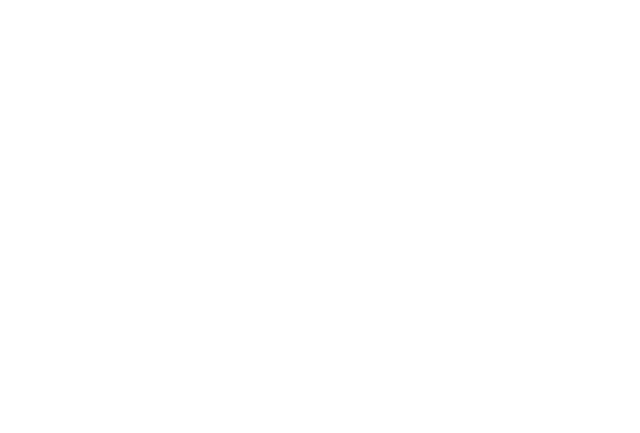
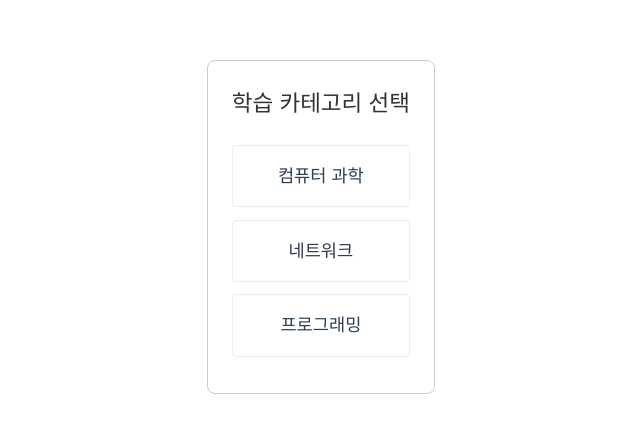
Before and after one commit to co2plant/TypingProject, a Vue app: page /categories in a window 1280 px wide. Before the commit this address had no page. Shown: the part 173-606 px from the top of the page, without its empty margins (205-845 px from the left). Built offline with nearby package versions, Linux system fonts and the light colour scheme.

Commit message:
Feat: Add Category

```diff
--- a/src/components/ContentList.vue
+++ b/src/components/ContentList.vue
@@ -1,19 +1,34 @@
 <script setup>
-import { ref, computed } from 'vue' // computed 추가
+import { ref, computed, defineProps } from 'vue' // defineProps 추가
 import { useRouter } from 'vue-router'
 import typingContents from '@/data/typingContents.json'
+
+// filterCategory prop 정의
+const props = defineProps({
+    filterCategory: {
+        type: String,
+        default: null
+    }
+})
 
 const contents = ref(typingContents)
 const router = useRouter()
 
-// 콘텐츠를 카테고리별로 그룹화하는 계산된 속성
+// 콘텐츠를 카테고리별로 그룹화하거나, 특정 카테고리만 필터링
 const groupedContents = computed(() => {
     const groups = {}
-    contents.value.forEach(content => {
-    if (!groups[content.category]) {
-      groups[content.category] = []
+    const filteredContents = props.filterCategory
+        ? contents.value.filter(content => content.category === props.filterCategory)
+        : contents.value
+
+    filteredContents.forEach(content => {
+        // filterCategory가 있으면 모든 콘텐츠를 단일 그룹('' 키)으로 묶거나,
+        // 없으면 기존처럼 카테고리별로 그룹화
+        const groupKey = props.filterCategory ? '' : content.category
+        if (!groups[groupKey]) {
+            groups[groupKey] = []
         }
-    groups[content.category].push(content)
+        groups[groupKey].push(content)
     })
     return groups
 })
@@ -25,12 +40,14 @@
 
 <template>
     <div class="content-list">
-        <h2>학습 콘텐츠 선택</h2>
-        <!-- 카테고리별 그룹 반복 -->
-        <div v-for="(categoryContents, category) in groupedContents" :key="category" class="category-group">
-            <h3>{{ category }}</h3>
+        <!-- filterCategory가 있으면 해당 카테고리 이름 표시, 없으면 전체 목록 제목 표시 -->
+        <h2>{{ props.filterCategory ? `${props.filterCategory} 학습 콘텐츠` : '학습 콘텐츠 선택' }}</h2>
+        <!-- 카테고리별 그룹 반복 (filterCategory가 있으면 그룹은 하나) -->
+        <div v-for="(categoryContents, category) in groupedContents" :key="category || 'filtered'"
+            class="category-group">
+            <!-- filterCategory가 없을 때만 카테고리 제목 표시 -->
+            <h3 v-if="!props.filterCategory">{{ category }}</h3>
             <ul>
-                <!-- 해당 카테고리의 콘텐츠 목록 반복 -->
                 <li v-for="content in categoryContents" :key="content.id" @click="selectContent(content.id)">
                     {{ content.title }}
                 </li>
@@ -70,6 +87,7 @@
 li:hover {
     background-color: #f0f0f0;
 }
+
 .category-group {
     margin-bottom: 2rem;
 }
--- a/src/router/index.js
+++ b/src/router/index.js
@@ -2,6 +2,8 @@
 import HomeView from '../views/HomeView.vue'
 import PracticeView from '../views/PracticeView.vue'
 import ResultView from '../views/ResultView.vue'
+import CategorySelectionView from '../views/CategorySelectionView.vue' // 추가
+import CategoryContentView from '../views/CategoryContentView.vue' // 추가
 
 const router = createRouter({
   history: createWebHistory(import.meta.env.BASE_URL),
@@ -9,22 +11,32 @@
     {
       path: '/',
       name: 'home',
-      component: HomeView,
+      component: HomeView // 모든 콘텐츠 목록 표시 (기존 유지)
     },
     {
-      // 동적 세그먼트 :contentId 를 사용하여 특정 콘텐츠 연습 화면으로 이동
+      path: '/categories', // 카테고리 선택 페이지 경로
+      name: 'category-selection',
+      component: CategorySelectionView
+    },
+    {
+      // 특정 카테고리의 콘텐츠 목록 페이지 경로
+      path: '/category/:categoryName',
+      name: 'category-content',
+      component: CategoryContentView,
+      props: true // 라우트 파라미터 categoryName을 props로 전달
+    },
+    {
       path: '/practice/:contentId',
       name: 'practice',
       component: PracticeView,
-      props: true, // 라우트 파라미터를 컴포넌트 props로 전달
+      props: true
     },
     {
       path: '/result',
       name: 'result',
-      component: ResultView,
-      // 결과 데이터는 query parameter로 전달되므로 props는 필요 없음
-    },
-  ],
+      component: ResultView
+    }
+  ]
 })
 
 export default router
--- /dev/null
+++ b/src/views/CategoryContentView.vue
@@ -0,0 +1,24 @@
+<script setup>
+import { ref, onMounted } from 'vue'
+import { useRoute } from 'vue-router'
+import ContentList from '@/components/ContentList.vue'
+
+const route = useRoute()
+const categoryName = ref('')
+
+onMounted(() => {
+    // URL 디코딩을 통해 원래 카테고리 이름 복원
+    categoryName.value = decodeURIComponent(route.params.categoryName)
+})
+</script>
+
+<template>
+    <div>
+        <!-- ContentList 컴포넌트에 필터링할 카테고리 이름 전달 -->
+        <ContentList :filter-category="categoryName" />
+    </div>
+</template>
+
+<style scoped>
+/* 필요한 경우 스타일 추가 */
+</style>
--- /dev/null
+++ b/src/views/CategorySelectionView.vue
@@ -0,0 +1,67 @@
+<script setup>
+import { ref, computed } from 'vue'
+import { useRouter } from 'vue-router'
+import typingContents from '@/data/typingContents.json'
+
+const router = useRouter()
+
+// 모든 콘텐츠에서 유니크한 카테고리 목록 추출
+const categories = computed(() => {
+    const uniqueCategories = new Set(typingContents.map(content => content.category))
+    return Array.from(uniqueCategories)
+})
+
+// 카테고리 선택 시 해당 카테고리 콘텐츠 뷰로 이동
+const selectCategory = (categoryName) => {
+    // URL 인코딩을 통해 안전하게 파라미터 전달
+    router.push({ name: 'categoryContent', params: { categoryName: encodeURIComponent(categoryName) } })
+}
+</script>
+
+<template>
+    <div class="category-selection">
+        <h2>학습 카테고리 선택</h2>
+        <ul>
+            <li v-for="category in categories" :key="category" @click="selectCategory(category)">
+                {{ category }}
+            </li>
+        </ul>
+    </div>
+</template>
+
+<style scoped>
+.category-selection {
+    max-width: 600px;
+    margin: 2rem auto;
+    padding: 1.5rem;
+    border: 1px solid #ccc;
+    border-radius: 8px;
+}
+
+h2 {
+    text-align: center;
+    margin-bottom: 1.5rem;
+    color: #333;
+}
+
+ul {
+    list-style: none;
+    padding: 0;
+}
+
+li {
+    padding: 1rem 1.2rem;
+    margin-bottom: 0.8rem;
+    border: 1px solid #eee;
+    border-radius: 4px;
+    cursor: pointer;
+    transition: background-color 0.2s ease, transform 0.1s ease;
+    font-size: 1.1rem;
+    text-align: center;
+}
+
+li:hover {
+    background-color: #f0f0f0;
+    transform: translateY(-2px);
+}
+</style>
```
Lines whose indentation alone changed are shown as unchanged.
